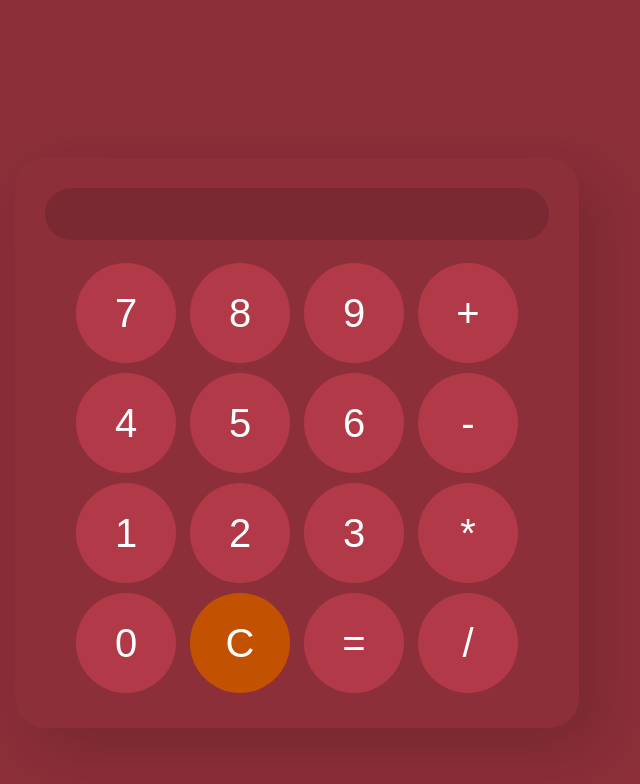
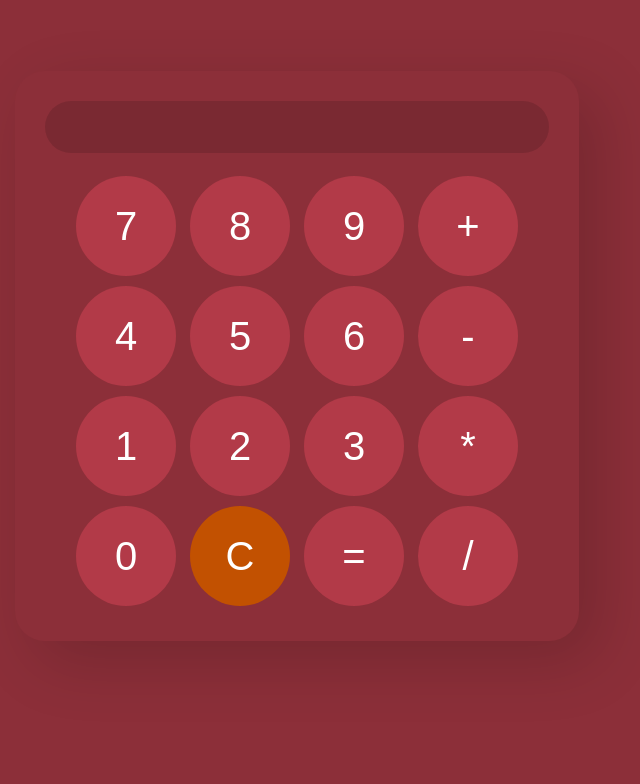
Before and after one commit to axelruffini/calculadora, a plain HTML site: page index.html in a window 1280 px wide. Shown: the whole page, without its empty margins (343-983 px from the left). Drawn offline with Linux system fonts and the light colour scheme.

Commit message:
correcciones

```diff
--- a/style.css
+++ b/style.css
@@ -40,8 +40,8 @@ input {
     flex-direction: column;
     justify-content: center;
     align-items: center;
-    margin-top: 150px;
     padding: 30px;
+    margin-top: 5%;
     border-radius: 30px;
     -webkit-box-shadow: 20px 20px 64px 1px rgba(0,0,0,0.16);
     -moz-box-shadow: 20px 20px 64px 1px rgba(0,0,0,0.16);
```
